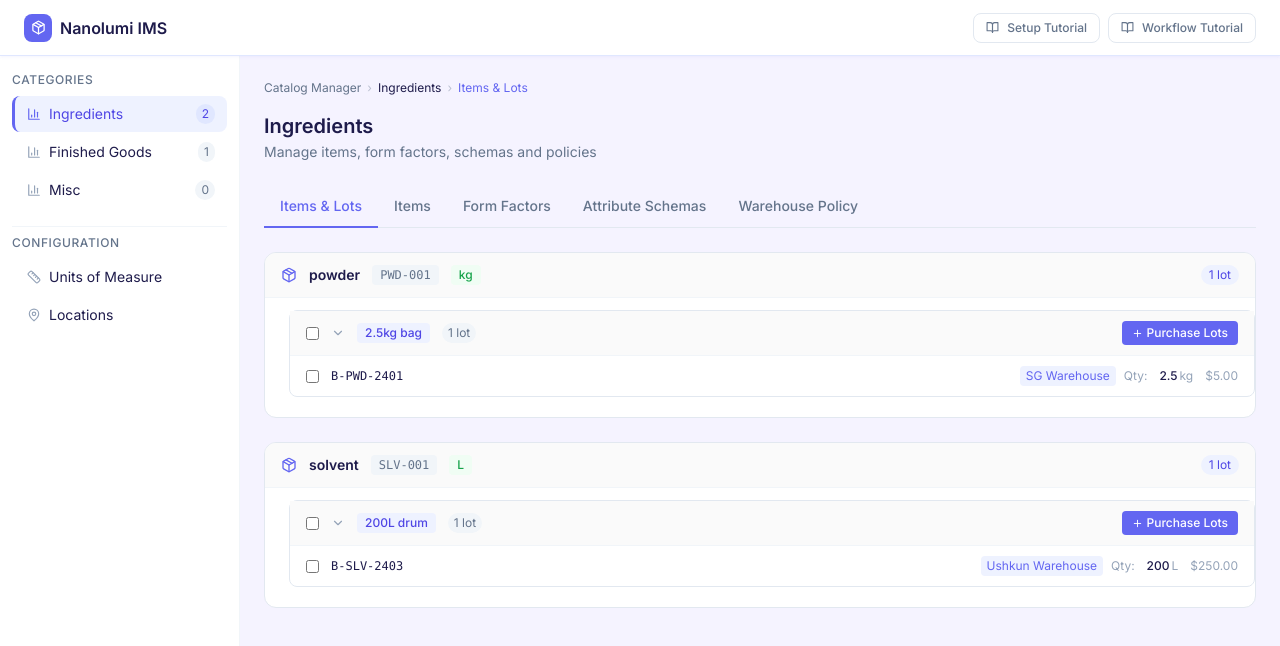
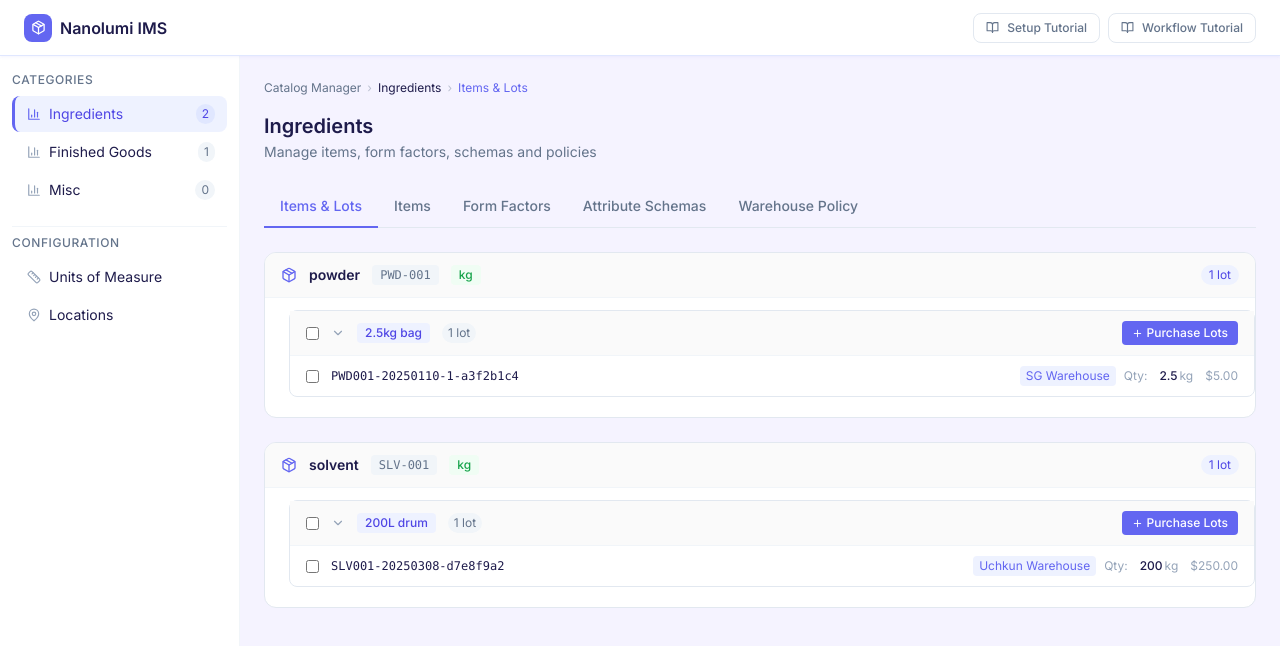
Before and after one commit to lilozz2/ims_prototype, a React (Vite) app: page / in a window 1280 px wide. Shown: the top 646 px of the page. Built offline with nearby package versions, Linux system fonts and the light colour scheme.

Commit message:
Remove Form Factor from Create Item
Set LotID to use specific format

```diff
--- a/src/App.jsx
+++ b/src/App.jsx
@@ -43,7 +43,7 @@ const INITIAL_DATA = {
            */
           lots: [
             {
-              id: 'B-PWD-2401',
+              id: 'PWD001-20250110-1-a3f2b1c4',
               formFactor: '2.5kg bag',
               qty: 2.5,
               buyInPrice: 2,
@@ -69,12 +69,12 @@ const INITIAL_DATA = {
           id: 'solvent-001',
           name: 'solvent',
           sku: 'SLV-001',
-          uomId: 'l',
+          uomId: 'kg',
           formFactors: ['200L drum'],
           defaultFormFactor: '200L drum',
           lots: [
             {
-              id: 'B-SLV-2403',
+              id: 'SLV001-20250308-d7e8f9a2',
               formFactor: '200L drum',
               qty: 200,
               buyInPrice: 1.25,
@@ -130,12 +130,12 @@ const INITIAL_DATA = {
           id: 'marker-001',
           name: 'marker solution',
           sku: 'MKR-001',
-          uomId: 'l',
+          uomId: 'kg',
           formFactors: ['200L drum', '1L bottle', '5L Jerry can'],
           defaultFormFactor: '200L drum',
           lots: [
             {
-              id: 'B-MKR-B2401',
+              id: 'MKR001-20250128-1-b4c5d6e7',
               formFactor: '1L bottle',
               qty: 1,
               buyInPrice: 3.20,
@@ -153,7 +153,7 @@ const INITIAL_DATA = {
               ],
             },
             {
-              id: 'B-MKR-B2402',
+              id: 'MKR001-20250225-2-c8d9e0f1',
               formFactor: '1L bottle',
               qty: 1,
               buyInPrice: 3.10,
@@ -171,7 +171,7 @@ const INITIAL_DATA = {
               ],
             },
             {
-              id: 'B-MKR-J2402',
+              id: 'MKR001-20250212-2-f2a3b4c5',
               formFactor: '5L Jerry can',
               qty: 5,
               buyInPrice: 2.75,
@@ -241,7 +241,7 @@ const INITIAL_DATA = {
   ],
   locations: [
     { id: 'LOC-001', name: 'SG Warehouse', type: 'Warehouse', capacity: 10000 },
-    { id: 'LOC-002', name: 'Ushkun Warehouse', type: 'Warehouse', capacity: 2000 },
+    { id: 'LOC-002', name: 'Uchkun Warehouse', type: 'Warehouse', capacity: 2000 },
     { id: 'LOC-003', name: 'Satellite Warehouse', type: 'Warehouse', capacity: 5000 },
   ],
   uom: [
--- a/src/Modals.jsx
+++ b/src/Modals.jsx
@@ -214,8 +214,18 @@ function ShimmerField() {
 
 // ── PurchaseLotsModal ───────────────────────────────────────────────
 
+function generateLotId(sku, attrValues) {
+  const clean = s => String(s).replace(/-/g, '');
+  const parts = [clean(sku)];
+  Object.values(attrValues).forEach(v => {
+    if (v !== '' && v !== null && v !== undefined) parts.push(clean(v));
+  });
+  parts.push(Math.random().toString(36).slice(2, 10));
+  return parts.join('-');
+}
+
 function makeEntry() {
-  return { id: Date.now().toString(36) + Math.random().toString(36).slice(2), batchId: 'B-' + Date.now().toString(36).toUpperCase(), qty: '', totalPrice: '' };
+  return { id: Date.now().toString(36) + Math.random().toString(36).slice(2), qty: '', totalPrice: '' };
 }
 
 export function PurchaseLotsModal({ category, item, preselectedFormFactor, uomLabel, locations, onSubmit, onClose }) {
@@ -274,12 +284,12 @@ export function PurchaseLotsModal({ category, item, preselectedFormFactor, uomLa
   };
 
   const handleSubmit = () => {
-    const validEntries = entries.filter(e => e.batchId && e.qty);
+    const validEntries = entries.filter(e => e.qty);
     if (!formFactor || validEntries.length === 0) return;
     setSubmitting(true);
     setTimeout(() => {
       const lots = validEntries.map(e => ({
-        id: e.batchId,
+        id: generateLotId(item?.sku || '', attrValues),
         formFactor,
         qty: parseInt(e.qty, 10),
         buyInPrice: e.qty ? (parseFloat(e.totalPrice) || 0) / parseInt(e.qty, 10) : 0,
@@ -466,7 +476,7 @@ export function PurchaseLotsModal({ category, item, preselectedFormFactor, uomLa
       <SubmitButton
         loading={submitting}
         onClick={handleSubmit}
-        disabled={!formFactor || !locationId || !entries.some(e => e.batchId && e.qty)}
+        disabled={!formFactor || !locationId || !entries.some(e => e.qty)}
       >
         Purchase Lots
       </SubmitButton>
@@ -481,7 +491,6 @@ export function AddItemModal({ category, existingItem, uomList = [], onSubmit, o
   const [name, setName] = useState(existingItem?.name || '');
   const [sku, setSku] = useState(existingItem?.sku || '');
   const [uomId, setUomId] = useState(existingItem?.uomId || '');
-  const [defaultFormFactor, setDefaultFormFactor] = useState(existingItem?.defaultFormFactor || '');
   const [submitting, setSubmitting] = useState(false);
 
   const handleSubmit = () => {
@@ -489,14 +498,13 @@ export function AddItemModal({ category, existingItem, uomList = [], onSubmit, o
     setSubmitting(true);
     setTimeout(() => {
       const item = isEdit
-        ? { ...existingItem, name: name.trim(), sku: sku.trim(), uomId, defaultFormFactor }
+        ? { ...existingItem, name: name.trim(), sku: sku.trim(), uomId }
         : {
             id: 'item-' + Date.now().toString(36),
             name: name.trim(),
             sku: sku.trim(),
             uomId,
             formFactors: [],
-            defaultFormFactor,
             lots: [],
             warehousePolicies: [],
             recipe: null,
@@ -529,15 +537,6 @@ export function AddItemModal({ category, existingItem, uomList = [], onSubmit, o
           <option value="">— Select UoM —</option>
           {uomList.map(u => (
             <option key={u.id} value={u.id}>{u.name} ({u.symbol})</option>
-          ))}
-        </SelectInput>
-      </FormField>
-
-      <FormField label="Default Form Factor">
-        <SelectInput value={defaultFormFactor} onChange={e => setDefaultFormFactor(e.target.value)}>
-          <option value="">Select form factor...</option>
-          {category?.formFactors.map(ff => (
-            <option key={ff.name} value={ff.name}>{ff.name}</option>
           ))}
         </SelectInput>
       </FormField>
@@ -1445,7 +1444,7 @@ export function ExecutionModal({ item, recipe, data, executionType = 'produce',
       const newLots = destRows
         .filter(r => parseInt(r.qty, 10) > 0)
         .map((r, i) => {
-          const batchId = 'LOT-' + now.toString(36) + '-' + r.id;
+          const batchId = generateLotId(item?.sku || '', attrValues);
           return {
             id: batchId,
             formFactor: recipe.output.formFactor,
--- a/src/Tutorial.jsx
+++ b/src/Tutorial.jsx
@@ -209,7 +209,7 @@ export const TUTORIAL_STEPS = [
     id: 'milestone-purchase',
     type: 'milestone',
     phase: 0,
-    text: "Your ingredients are now in SG Warehouse. Next, you'll batch move the lots to Uskun Warehouse — where production happens.",
+    text: "Your ingredients are now in SG Warehouse. Next, you'll batch move the lots to Uchkun Warehouse — where production happens.",
   },
   // 8
   {
@@ -223,18 +223,18 @@ export const TUTORIAL_STEPS = [
   },
   // 9
   {
-    id: 'move-to-uskun',
+    id: 'move-to-Uchkun',
     type: 'corner',
-    title: 'Move to Uskun Warehouse',
-    description: 'Select Uskun Warehouse as the destination and confirm.',
-    instruction: 'Set the destination to Uskun Warehouse and click Move Lots',
+    title: 'Move to Uchkun Warehouse',
+    description: 'Select Uchkun Warehouse as the destination and confirm.',
+    instruction: 'Set the destination to Uchkun Warehouse and click Move Lots',
   },
   // 10
   {
     id: 'milestone-move',
     type: 'milestone',
     phase: 1,
-    text: "Lots are at Uskun Warehouse. Time to set up a production recipe and manufacture Marker Solution (200L drum).",
+    text: "Lots are at Uchkun Warehouse. Time to set up a production recipe and manufacture Marker Solution (200L drum).",
   },
   // 11
   {
@@ -287,7 +287,7 @@ export const TUTORIAL_STEPS = [
     position: 'left',
     title: 'Select the Source Location',
     description: 'Choose the warehouse where your source lots are stored. This filters the available lots in the Sources section.',
-    instruction: 'Select "Uskun Warehouse" from the dropdown, then click Next',
+    instruction: 'Select "Uchkun Warehouse" from the dropdown, then click Next',
     showNext: true,
   },
   // 16
@@ -391,8 +391,8 @@ export const TUTORIAL_STEPS = [
     target: '[data-tutorial="exec-location-sources"]',
     position: 'left',
     title: '📍 Select Location & Source Lot',
-    description: 'Choose "Uskun Warehouse" as the location — this filters available lots. Then select the Marker Solution (200L drum) lot you just produced as the source.',
-    instruction: 'Select "Uskun Warehouse" as location, then select the produced lot as the source, then click Next',
+    description: 'Choose "Uchkun Warehouse" as the location — this filters available lots. Then select the Marker Solution (200L drum) lot you just produced as the source.',
+    instruction: 'Select "Uchkun Warehouse" as location, then select the produced lot as the source, then click Next',
     showNext: true,
   },
   // 25
@@ -450,7 +450,7 @@ export const TUTORIAL_STEPS = [
     description: "You've completed the core IMS workflow. Every action is fully traceable through transaction history.",
     bullets: [
       '✅ Purchased powder lots at SG Warehouse',
-      '✅ Batch moved lots to Uskun Warehouse',
+      '✅ Batch moved lots to Uchkun Warehouse',
       '✅ Created a production recipe for Marker Solution',
       '✅ Produced Marker Solution (200L drum)',
       '✅ Created a draw-down recipe for 5L Jerrycan',
```
